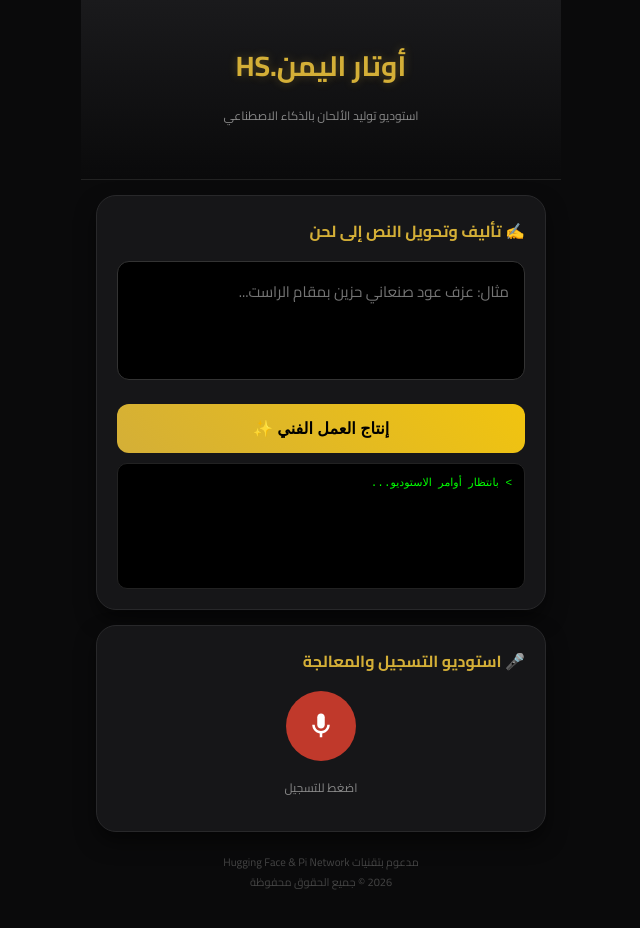
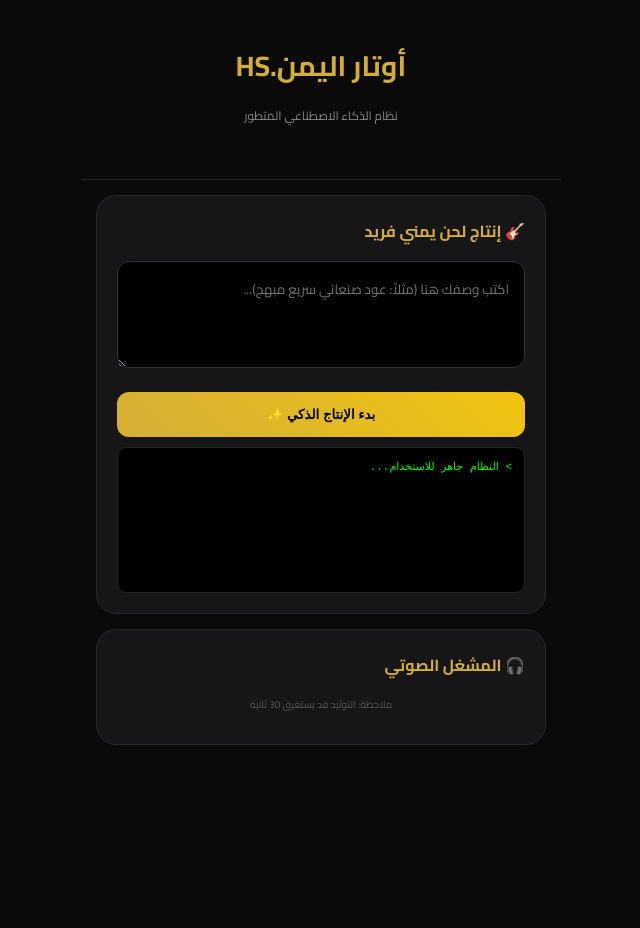
Before and after one commit to hamdiscander-collab/Owtar-yemen, a plain HTML site: page index.html in a window 1280 px wide. Shown: the whole page, without its empty margins (319-959 px from the left). After the commit the page ends 850 px from the top, so only its background shows below. Drawn offline with Linux system fonts and the light colour scheme.

Commit message:
Update index.html

```diff
--- a/index.html
+++ b/index.html
@@ -3,28 +3,22 @@
 <head>
     <meta charset="UTF-8">
     <meta name="viewport" content="width=device-width, initial-scale=1.0">
-    <title>أوتار اليمن.HS | استوديو الذكاء الاصطناعي</title>
+    <title>أوتار اليمن.HS | PRO AI</title>
     <script src="https://sdk.minepi.com/pi-sdk.js"></script>
     <link href="https://fonts.googleapis.com/css2?family=Cairo:wght@400;700&display=swap" rel="stylesheet">
     <style>
-        :root { --gold: #d4af37; --dark-bg: #0a0a0b; --card-bg: #161618; --text-gray: #a0a0a0; }
-        body { font-family: 'Cairo', sans-serif; background-color: var(--dark-bg); color: white; margin: 0; padding: 0; display: flex; justify-content: center; }
-        .app-wrapper { width: 100%; max-width: 480px; background: var(--dark-bg); min-height: 100vh; padding-bottom: 50px; }
-        .header { padding: 40px 20px; text-align: center; background: linear-gradient(to bottom, #1a1a1c, var(--dark-bg)); border-bottom: 1px solid #222; }
-        .header h1 { color: var(--gold); font-size: 28px; margin: 0; text-shadow: 0 0 10px rgba(212, 175, 55, 0.3); }
-        .section-card { background: var(--card-bg); margin: 15px; border-radius: 20px; padding: 20px; border: 1px solid #28282a; box-shadow: 0 10px 20px rgba(0,0,0,0.5); }
-        .section-title { font-size: 16px; color: var(--gold); margin-bottom: 15px; display: flex; align-items: center; gap: 8px; font-weight: bold; }
-        textarea { width: 100%; background: #000; border: 1px solid #333; border-radius: 12px; color: #fff; padding: 15px; font-family: 'Cairo', sans-serif; resize: none; box-sizing: border-box; font-size: 15px; }
-        textarea:focus { border-color: var(--gold); outline: none; }
-        .btn-generate { background: linear-gradient(45deg, var(--gold), #f1c40f); color: #000; border: none; width: 100%; padding: 15px; border-radius: 12px; font-weight: bold; font-size: 16px; margin-top: 15px; cursor: pointer; transition: 0.3s; }
-        .btn-generate:active { transform: scale(0.95); }
-        .record-circle { width: 70px; height: 70px; border-radius: 50%; background: #c0392b; display: flex; align-items: center; justify-content: center; margin: 0 auto 15px; cursor: pointer; transition: 0.3s; }
-        .record-circle.active { animation: pulse 1.5s infinite; background: #e74c3c; }
-        @keyframes pulse { 0% { transform: scale(1); box-shadow: 0 0 0 0 rgba(231, 76, 60, 0.7); } 70% { transform: scale(1.1); box-shadow: 0 0 0 10px rgba(231, 76, 60, 0); } 100% { transform: scale(1); } }
-        .process-log { background: #000; border-radius: 10px; padding: 12px; font-family: monospace; font-size: 11px; color: #00ff00; height: 100px; overflow-y: auto; margin-top: 10px; text-align: right; border: 1px solid #222; }
+        :root { --gold: #d4af37; --dark: #0a0a0b; --card: #161618; }
+        body { font-family: 'Cairo', sans-serif; background: var(--dark); color: white; margin: 0; padding: 0; display: flex; justify-content: center; }
+        .app-wrapper { width: 100%; max-width: 480px; min-height: 100vh; padding-bottom: 50px; }
+        .header { padding: 40px 20px; text-align: center; border-bottom: 1px solid #222; }
+        .header h1 { color: var(--gold); font-size: 28px; margin: 0; }
+        .section-card { background: var(--card); margin: 15px; border-radius: 20px; padding: 20px; border: 1px solid #28282a; }
+        .section-title { font-size: 16px; color: var(--gold); margin-bottom: 15px; font-weight: bold; }
+        textarea { width: 100%; background: #000; border: 1px solid #333; border-radius: 12px; color: #fff; padding: 15px; font-family: 'Cairo', sans-serif; box-sizing: border-box; }
+        .btn-generate { background: linear-gradient(45deg, var(--gold), #f1c40f); color: #000; border: none; width: 100%; padding: 15px; border-radius: 12px; font-weight: bold; cursor: pointer; margin-top: 15px; }
+        .process-log { background: #000; border-radius: 10px; padding: 12px; font-family: monospace; font-size: 11px; color: #00ff00; height: 120px; overflow-y: auto; margin-top: 10px; text-align: right; border: 1px solid #222; }
         .player-box { display: none; margin-top: 15px; background: #222; padding: 10px; border-radius: 10px; }
         audio { width: 100%; filter: invert(100%); }
-        .footer { text-align: center; color: #444; font-size: 11px; margin-top: 20px; }
     </style>
 </head>
 <body>
@@ -32,42 +26,27 @@
 <div class="app-wrapper">
     <div class="header">
         <h1>أوتار اليمن.HS</h1>
-        <p style="color: #888; font-size: 12px;">استوديو توليد الألحان بالذكاء الاصطناعي</p>
+        <p style="color:#888; font-size:12px;">نظام الذكاء الاصطناعي المتطور</p>
     </div>
 
     <div class="section-card">
-        <div class="section-title">✍️ تأليف وتحويل النص إلى لحن</div>
-        <textarea id="promptArea" rows="3" placeholder="مثال: عزف عود صنعاني حزين بمقام الراست..."></textarea>
-        <button class="btn-generate" onclick="generateMusic()">إنتاج العمل الفني ✨</button>
-        <div id="logBox" class="process-log">> بانتظار أوامر الاستوديو...</div>
+        <div class="section-title">🎸 إنتاج لحن يمني فريد</div>
+        <textarea id="promptArea" rows="3" placeholder="اكتب وصفك هنا (مثلاً: عود صنعاني سريع مبهج)..."></textarea>
+        <button class="btn-generate" onclick="generateMusic()">بدء الإنتاج الذكي ✨</button>
+        <div id="logBox" class="process-log">> النظام جاهز للاستخدام...</div>
     </div>
 
     <div class="section-card">
-        <div class="section-title">🎤 استوديو التسجيل والمعالجة</div>
-        <div id="recordBtn" class="record-circle" onclick="toggleMic()">
-            <svg width="30" height="30" viewBox="0 0 24 24" fill="white"><path d="M12 14c1.66 0 3-1.34 3-3V5c0-1.66-1.34-3-3-3S9 3.34 9 5v6c0 1.66 1.34 3 3 3z"/><path d="M17 11c0 2.76-2.24 5-5 5s-5-2.24-5-5H5c0 3.53 2.61 6.43 6 6.92V21h2v-3.08c3.39-.49 6-3.39 6-6.92h-2z"/></svg>
-        </div>
-        <p id="recStatus" style="text-align: center; font-size: 12px; color: #888;">اضغط للتسجيل</p>
+        <div class="section-title">🎧 المشغل الصوتي</div>
         <div id="playerContainer" class="player-box">
             <audio id="mainAudio" controls></audio>
         </div>
-    </div>
-
-    <div class="footer">
-        مدعوم بتقنيات Hugging Face & Pi Network<br>
-        2026 © جميع الحقوق محفوظة
+        <p style="text-align:center; font-size:10px; color:#555; margin-top:10px;">ملاحظة: التوليد قد يستغرق 30 ثانية</p>
     </div>
 </div>
 
 <script>
-    const Pi = window.Pi;
-    let mediaRecorder;
-    let audioChunks = [];
-
-    // التوكن الخاص بك تم دمجه هنا بأمان
     const apiKey = "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";
-
-    window.onload = () => { try { Pi.init({ version: "2.0", sandbox: true }); } catch(e) {} };
 
     function addToLog(msg) {
         const log = document.getElementById('logBox');
@@ -77,67 +56,51 @@
 
     async function generateMusic() {
         const text = document.getElementById('promptArea').value;
-        if(!text) { alert("من فضلك اكتب النص أولاً"); return; }
+        if(!text) return alert("أدخل النص أولاً");
 
-        addToLog("جاري فتح قناة الاتصال مع السيرفر... 📡");
+        addToLog("بدء الاتصال الآمن مع السيرفر...");
 
         try {
             const response = await fetch(
                 "https://api-inference.huggingface.co/models/facebook/musicgen-small",
                 {
+                    method: "POST",
                     headers: {
                         "Authorization": `Bearer ${apiKey}`,
-                        "Content-Type": "application/json"
+                        "Content-Type": "application/json",
                     },
-                    method: "POST",
-                    body: JSON.stringify({ "inputs": "Yemeni traditional music, Oud instrument, " + text }),
+                    body: JSON.stringify({ inputs: "Yemeni Oud folk music, " + text }),
                 }
             );
 
-            if (!response.ok) {
-                const err = await response.json();
-                if (err.error && err.error.includes("loading")) {
-                    addToLog("تنبيه: السيرفر يستيقظ حالياً.. حاول مجدداً بعد 10 ثوانٍ ⏳");
-                } else {
-                    addToLog("خطأ: " + err.error);
-                }
+            // في حال كان السيرفر في وضع الاستعداد (Loading)
+            if (response.status === 503) {
+                addToLog("تنبيه: السيرفر يستعد للعمل (يتم تحميل النموذج الآن).. انتظر 20 ثانية ثم اضغط الزر مرة أخرى ⏳");
                 return;
             }
 
-            addToLog("الذكاء الاصطناعي يقوم بتأليف اللحن الآن... 🎸");
+            if (!response.ok) {
+                throw new Error("استجابة السيرفر غير صحيحة");
+            }
+
+            addToLog("جاري استلام البيانات الصوتية وتحويلها...");
             const blob = await response.blob();
+
+            if (blob.type.includes("json")) {
+                addToLog("تنبيه: السيرفر مشغول، يرجى المحاولة بعد لحظات.");
+                return;
+            }
+
             const audioUrl = URL.createObjectURL(blob);
             const audio = document.getElementById('mainAudio');
             audio.src = audioUrl;
             document.getElementById('playerContainer').style.display = 'block';
+            addToLog("اكتمل العمل! اللحن جاهز للاستماع ✅");
             audio.play();
-            addToLog("اكتمل التوليد الحقيقي بنجاح! ✅");
 
         } catch (error) {
-            addToLog("حدث خطأ في الشبكة. تأكد من اتصالك.");
-        }
-    }
-
-    async function toggleMic() {
-        const btn = document.getElementById('recordBtn');
-        const status = document.getElementById('recStatus');
-        if (!mediaRecorder || mediaRecorder.state === "inactive") {
-            const stream = await navigator.mediaDevices.getUserMedia({ audio: true });
-            mediaRecorder = new MediaRecorder(stream);
-            mediaRecorder.start();
-            audioChunks = [];
-            btn.classList.add('active');
-            status.innerText = "جاري التسجيل...";
-            mediaRecorder.ondataavailable = e => audioChunks.push(e.data);
-            mediaRecorder.onstop = () => {
-                const audioUrl = URL.createObjectURL(new Blob(audioChunks));
-                document.getElementById('mainAudio').src = audioUrl;
-                document.getElementById('playerContainer').style.display = 'block';
-                status.innerText = "تم الحفظ";
-            };
-        } else {
-            mediaRecorder.stop();
-            btn.classList.remove('active');
+            console.error(error);
+            addToLog("خطأ: تعذر الوصول للسيرفر. تأكد من أن التوكن فعال وأن الإنترنت جيد.");
         }
     }
 </script>
```
